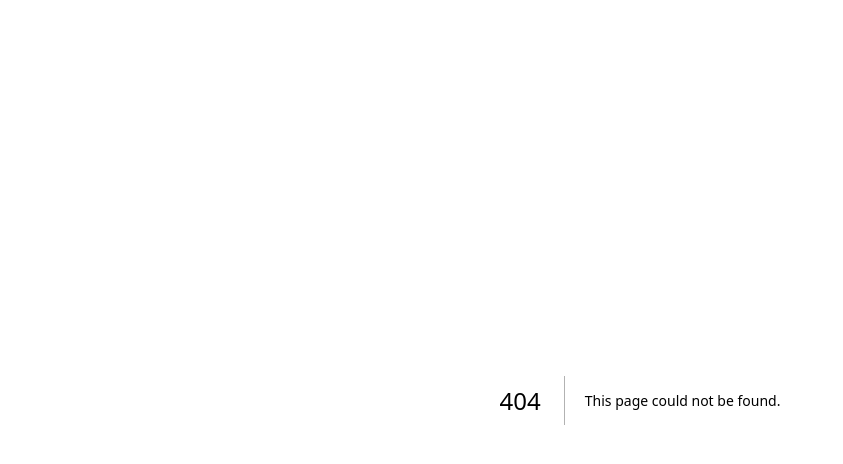
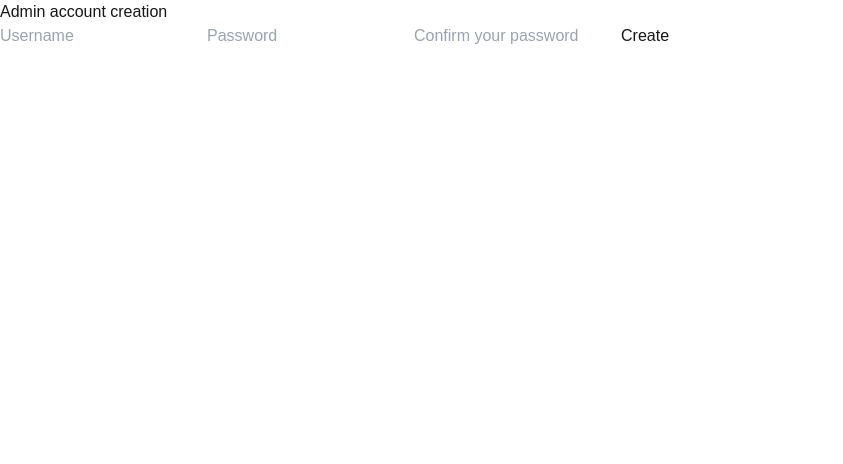
Before and after one commit to Ahmat-2000/projet-touwi, a Next.js app: page /install in a window 1280 px wide. Before the commit this address had no page. Shown: the top 464 px of the page, without its empty margins (0-843 px from the left). Built offline with nearby package versions, Linux system fonts and the light colour scheme.

Commit message:
install page + api

```diff
--- /dev/null
+++ b/src/app/api/install/route.js
@@ -0,0 +1,30 @@
+import prisma from "@/lib/prisma";
+import { NextResponse } from "next/server";
+import { handleRequest } from "@/utils/api/RequestUtils";
+import bcrypt from 'bcrypt';
+
+export async function GET(request) {
+    const userCount = await prisma.user.count();
+    return NextResponse.json({ count: userCount });
+}
+
+export async function POST(request) {
+    const userCount = await prisma.user.count();
+    if(userCount) return NextResponse.error({ message: 'Database error' }, 404);
+    if(!request.body) return NextResponse.error({ message: 'No body found in request' }, 400);
+    if(userCount > 0) return NextResponse.error({ message: 'Database error' }, 404);
+
+    const body = await handleRequest(request);
+
+    if(!body.username || !body.password) return NextResponse.error({ message: 'Username and password are required' }, 400);
+    const cryptedPassword = await bcrypt.hash(body.password, 10);
+    const user = await prisma.user.create({
+        data: {
+            username: body.username,
+            password: cryptedPassword,
+            is_admin: true,
+        }
+    });
+    return NextResponse.json({ user });
+
+  }
--- /dev/null
+++ b/src/app/install/page.js
@@ -0,0 +1,64 @@
+'use client';
+
+import { useState } from 'react';
+import { useRouter } from 'next/navigation';
+
+const Register = () => {
+  const [username, setUsername] = useState('');
+  const [password, setPassword] = useState('');
+  const [confirmPassword, setConfirmPassword] = useState('');
+  const router = useRouter();
+
+  const handleCreation = async (e) => {
+    e.preventDefault();
+
+    if (password !== confirmPassword) {
+        alert('Passwords do not match');
+        return;
+    }
+
+    const response = await fetch('/api/install', {
+      method: 'POST',
+      headers: {
+        'Content-Type': 'application/json',
+      },
+      body: JSON.stringify({ username, password, is_admin: true }),
+    });
+
+    if (response.ok) {
+      // Rediriger vers le tableau de bord
+      router.push('/import');
+    } else {
+      alert('An error occurred');
+    }
+  };
+
+  return (
+    <div>
+      <h1>Admin account creation</h1>
+      <form onSubmit={handleCreation}>
+        <input
+          type="text"
+          value={username}
+          onChange={(e) => setUsername(e.target.value)}
+          placeholder="Username"
+        />
+        <input
+          type="password"
+          value={password}
+          onChange={(e) => setPassword(e.target.value)}
+          placeholder="Password"
+        />
+        <input
+            type="password"
+            value={confirmPassword}
+            onChange={(e) => setConfirmPassword(e.target.value)}
+            placeholder="Confirm your password"
+        />
+        <button type="submit">Create</button>
+      </form>
+    </div>
+  );
+};
+
+export default Register;
--- a/src/services/api/WorkspaceService.js
+++ b/src/services/api/WorkspaceService.js
@@ -11,18 +11,15 @@ export async function getWorkspaceIdFromRequest(request) {
   let workspaceId = null;
 
   // Identify the route
-  const isWorkspaceRoute = url.pathname.startsWith('/api/protected/workspaces');
-
+  const isWorkspaceRoute = url.pathname.startsWith('/api/protected/workspace');
     // Extract the workspace ID from the URL either with the route or data send by the client
   if (isWorkspaceRoute) {
     const pathParts = url.pathname.split('/');
     workspaceId = pathParts[pathParts.length - 1];
   } else {
-    const clonedRequest = request.clone();
-    const jsonData = await handleRequest(clonedRequest);
+    const jsonData = await handleRequest(request);
     workspaceId = jsonData && jsonData.workspace_id;
   }
-
   const parsedWorkspaceId = parseInt(workspaceId, 10);
 
   // Return the parsed workspace ID or null if it's not a number
--- a/src/utils/api/RequestUtils.js
+++ b/src/utils/api/RequestUtils.js
@@ -1,7 +1,12 @@
-
 
 export async function handleRequest(request) {
-    const clonedRequest = await request.clone();
-    const body = await clonedRequest.json();
-    return body;
+    const clonedRequest = request.clone();
+
+    if (!clonedRequest.body) return null;
+    try {
+        const body = await clonedRequest.json();
+        return body;
+    } catch (error) {
+        return null;
+    }
 }
```
Also changed, not shown: src/middleware.js (+26 -4 lines), 1 other file (tests, documents, lock files or other folders).
